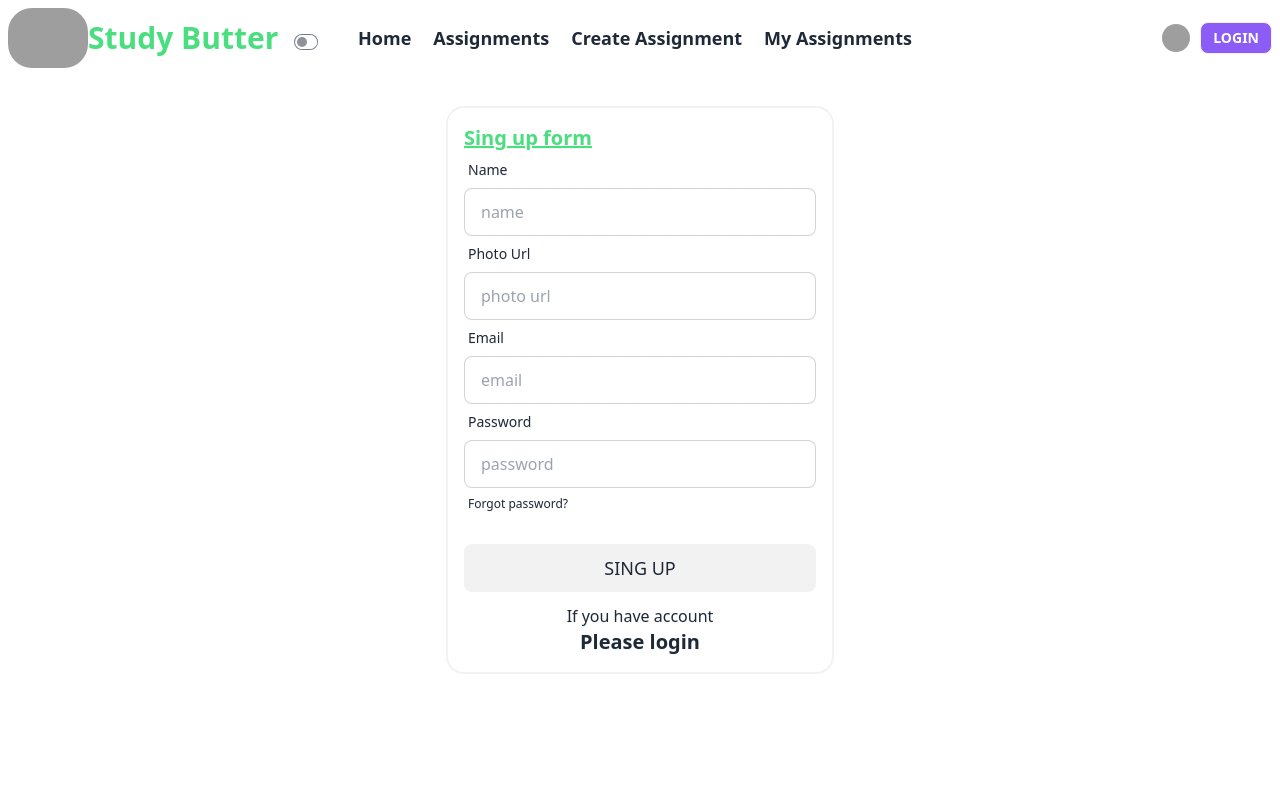
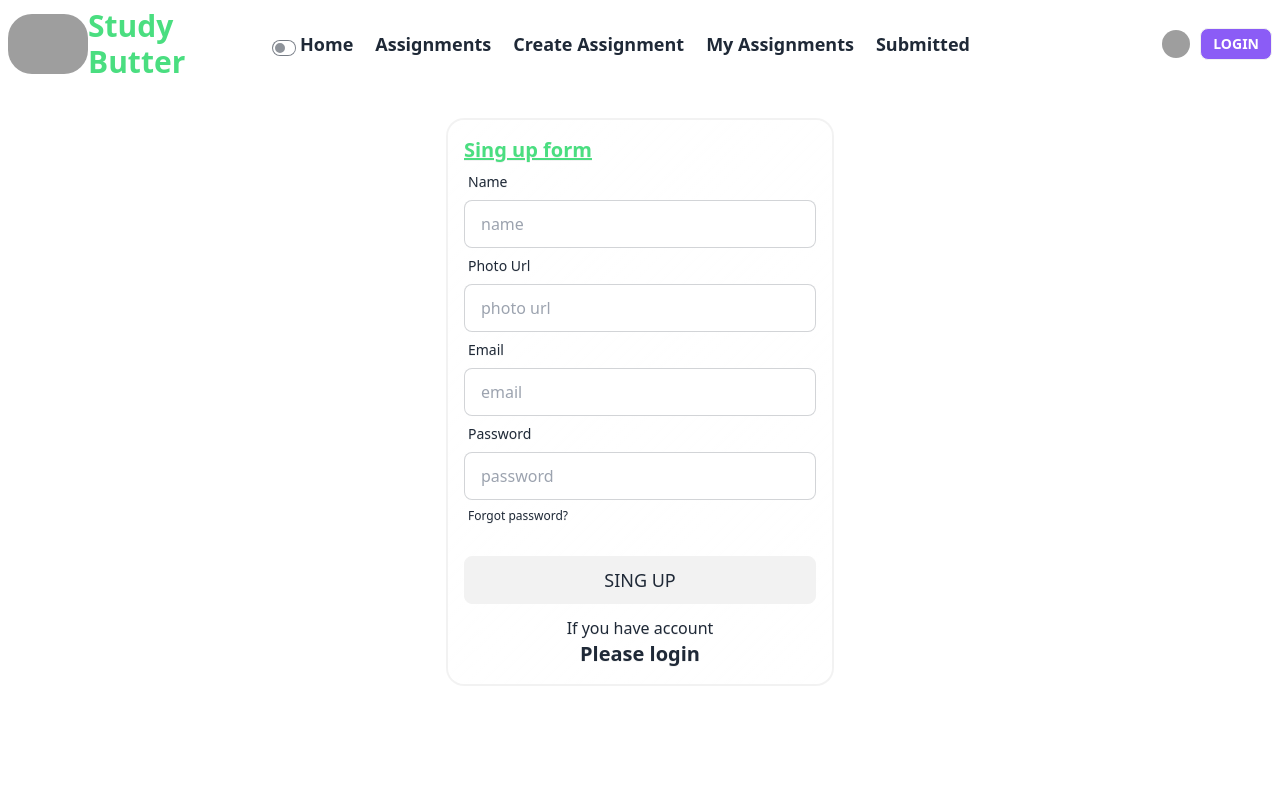
Before and after one commit to moshiurrahmansourave/Online-Group-Study-, a React (Vite) app: page /register in a window 1280 px wide. Shown: the top 800 px of the page. Built offline with nearby package versions, Linux system fonts and the light colour scheme; no server answers; grey boxes are pictures that could not be loaded.

Commit message:
add the submitted assignment page and work on updated assignment page

```diff
--- a/src/Routes/Routes.jsx
+++ b/src/Routes/Routes.jsx
@@ -8,6 +8,7 @@ import Login from "../pages/Login/Login";
 import Register from "../pages/Register/Register";
 import PrivateRouts from "../routs/PrivateRouts";
 import AssignmentDet from "../pages/AssignmentDet/AssignmentDet";
+import Submitted from "../pages/Submitted/Submitted";
 
 
 const router = createBrowserRouter([
@@ -41,6 +42,10 @@ const router = createBrowserRouter([
           element:<Register></Register>
         },
         {
+          path:'/submitted',
+          element:<Submitted></Submitted>
+        },
+        {
           path:'assignmentdet/:id',
           element:<AssignmentDet></AssignmentDet>,
           loader:({params}) => fetch(`http://localhost:5000/assignment/${params.id}`)
--- /dev/null
+++ b/src/pages/Submitted/Submitted.jsx
@@ -0,0 +1,11 @@
+
+
+const Submitted = () => {
+    return (
+        <div>
+            <h3>this is submitted page</h3>
+        </div>
+    );
+};
+
+export default Submitted;
--- a/src/shared/Navbar/Navbar.jsx
+++ b/src/shared/Navbar/Navbar.jsx
@@ -35,6 +35,7 @@ const Navbar = () => {
         <li><NavLink to="/assignments">Assignments</NavLink></li>
         <li><NavLink to="/create assignment">Create Assignment</NavLink></li>
         <li><NavLink to="/my assignment">My Assignments</NavLink></li>
+        <li><NavLink to="/submitted">Submitted</NavLink></li>
 
 
     </nav>
```
